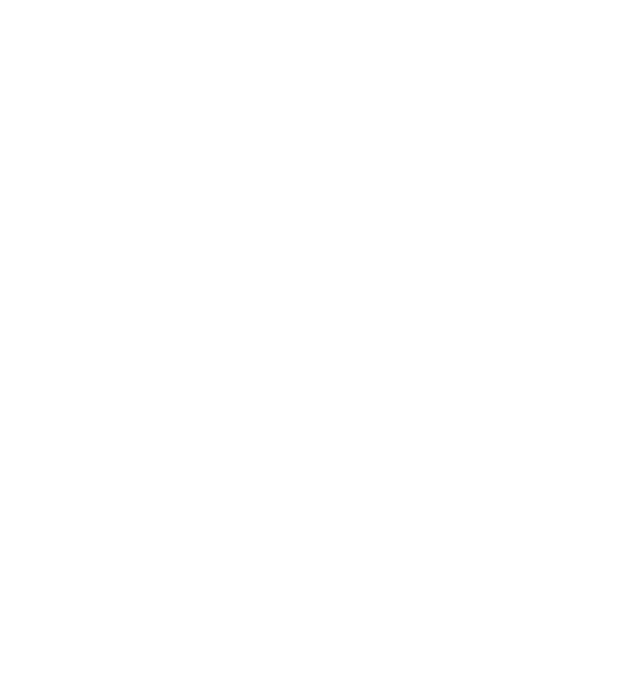
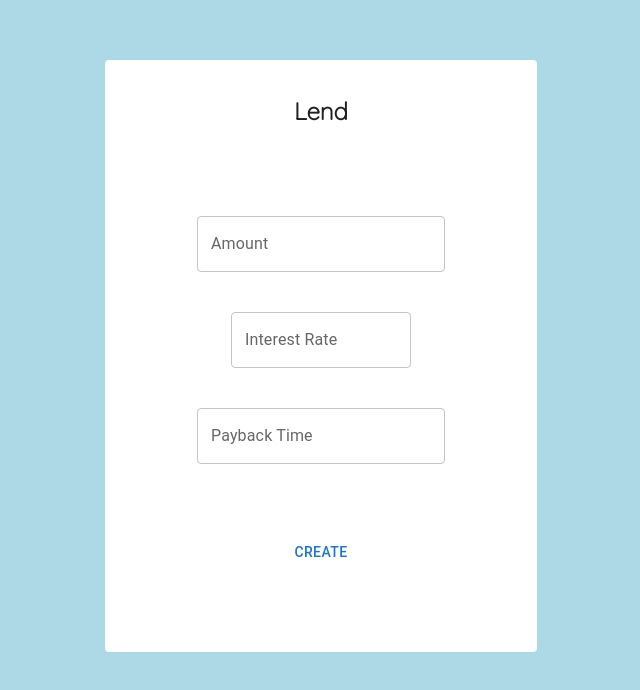
Before and after one commit to Manasvinitroshan/loan-lend, a React (Create React App) app: page /Lend in a window 1280 px wide. Before the commit this address had no page. Shown: the part 124-814 px from the top of the page, without its empty margins (319-959 px from the left). Built offline with nearby package versions, Linux system fonts and the light colour scheme.

Commit message:
changed some minor things along with list added

```diff
--- a/src/App.js
+++ b/src/App.js
@@ -2,14 +2,16 @@
 import Lend from './components/Lend';
 import { Box } from '@mui/material';
 import BorrowList from './components/BorrowList';
+
 
 function App() {
   return (
 
     <BrowserRouter>
     <Routes>
-      <Route index element={<Lend/>}/>
+
       <Route path='/BorrowList' element={<BorrowList/>}/>
+      <Route path='/Lend' element={<Lend/>}/>
     </Routes>
     </BrowserRouter>
   );
--- a/src/components/BorrowList.js
+++ b/src/components/BorrowList.js
@@ -1,25 +1,17 @@
+import { Paper,Box } from '@mui/material'
 import React from 'react'
+
 
 const BorrowList = () => {
   return (
-    <div className="group-3">
-    <div className="overlap">
-      <div className="overlap-group-wrapper">
-        <div className="overlap-group">
-          <div className="ellipse-2" />
-          <div className="text-wrapper">Lorem Ipsum</div>
-          <div className="text-wrapper-2">$1,000.00</div>
-          <div className="text-wrapper-3">2.30%</div>
-          <div className="text-wrapper-4">1 month</div>
-        </div>
-      </div>
-      <div className="overlap-wrapper">
-        <div className="div-wrapper">
-          <div className="text-wrapper-5">Borrow</div>
-        </div>
-      </div>
+
+    <div className='centerContainer'>
+      <Paper elevation={10} className='centerContainer2'>
+
+        <Paper className="borrow" flexdire>Hi</Paper>
+
+      </Paper>
     </div>
-  </div>
   )
 }
 
--- a/src/components/Lend.js
+++ b/src/components/Lend.js
@@ -4,14 +4,15 @@
 
 const Lend = () => {
   return (
-    <div className="centerContainer">
-        <Paper className="paper" elevation={10}>
-        <h1 className='font'>Lend</h1>
-        <div style={{padding:'70px'}}>
+    <div className="centerContainer background">
+        <Paper className="paper inside" elevation={0}>
+        <h2 className='font center '>Lend</h2>
+        <div className='center'  style={{padding:'70px'}}>
         <TextField
         label="Amount"
         variant="outlined"
         margin="20px"
+        className='center'
         width="70%"
         // Additional props like value, onChange, and more can be added here
       />
@@ -20,6 +21,7 @@
         label="Interest Rate"
         variant="outlined"
         width="70%"
+        className='center'
         style={{ margin: '40px' }}  // Add margin to push it down
         // Additional props like value, onChange, and more can be added here
       />
@@ -28,13 +30,14 @@
         label="Payback Time"
         variant="outlined"
         width="70%"
+        className='center'
          // Add margin to push it down
         // Additional props like value, onChange, and more can be added here
       />
 
         </div>
 
-        <Button width="70%" className='button' color="primary" >Create</Button>
+        <Button width="70%" className='button center' color="primary" >Create</Button>
 
 
   </Paper>
--- a/src/components/style.css
+++ b/src/components/style.css
@@ -4,6 +4,9 @@
     justify-content: center;
     align-items: center;
     height: 120vh;
+    border-radius: 2 px;
+
+
   }
 
   .paper {
@@ -12,16 +15,17 @@
     align-items: center;
     height: 70vh;
     width: 50vh;
-    border-radius: 100px;
+    border-radius: 2 px;
 
   }
 
-  h1{
+  h2{
     font-family: 'Quicksand', sans-serif;
   }
 
   .button{
     align-items: center;
+    background-color: blue;
   }
 
   .wrapper {
@@ -47,3 +51,31 @@
     margin-top: 10px;
     margin-bottom: 20px;
 }
+
+.background{
+
+  background-color: lightblue;
+}
+
+.borrow{
+
+  background-color: lightblue;
+
+}
+
+.centerContainer2 {
+  display: flex;
+  justify-content: center;
+
+  height: 75%;
+  width: 75%;
+}
+
+.inside{
+
+  background-color: #FAF9F6;
+}
+
+.center{
+  align-items: center;
+}
```
